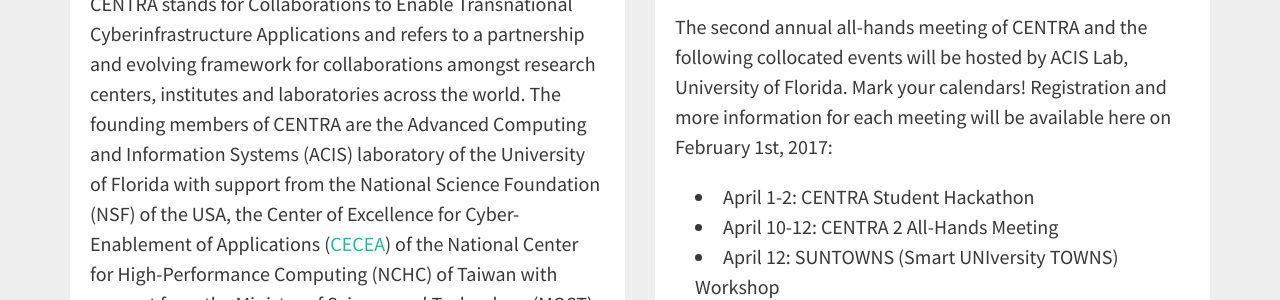
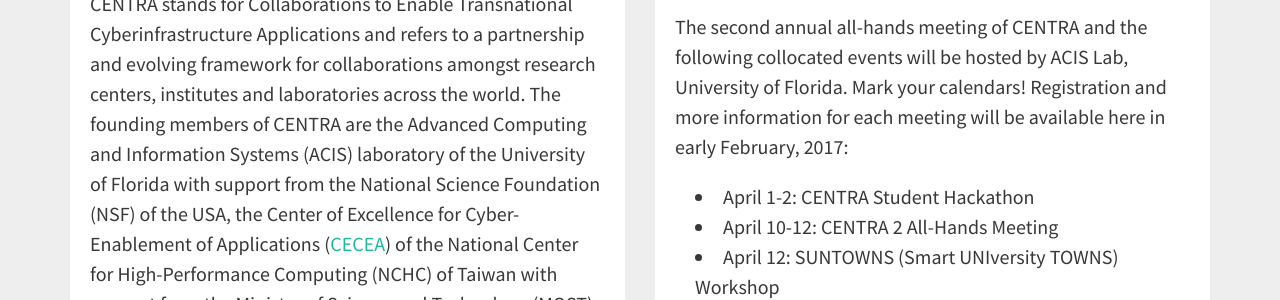
Before and after one commit to hmchou56/centra8, a Jekyll site: the page built from index.html, in a window 1280 px wide and 900 px high, scrolled down 464 px. Shown: the part 246-546 px from the top of the window. Built offline with Jekyll 4.4.1, drawn with Linux system fonts in a browser that asks for light colours; nearby versions of some CDN libraries.

Commit message:
updated column2_newsitem1

```diff
--- a/index.html
+++ b/index.html
@@ -24,7 +24,7 @@
 column2_newsitem1_headline: CENTRA and Sister Meetings in 2017
 column2_newsitem1_image: /img/meetings.jpg
 column2_newsitem1_link: /news/
-column2_newsitem1_text: "The second annual all-hands meeting of CENTRA and the following collocated events will be hosted by ACIS Lab, University of Florida. Mark your calendars! Registration and more information for each meeting will be available here on February 1st, 2017:
+column2_newsitem1_text: "The second annual all-hands meeting of CENTRA and the following collocated events will be hosted by ACIS Lab, University of Florida. Mark your calendars! Registration and more information for each meeting will be available here in early February, 2017:
 <br>
 <ul>
  <li>April 1-2: CENTRA Student Hackathon</li>
```
